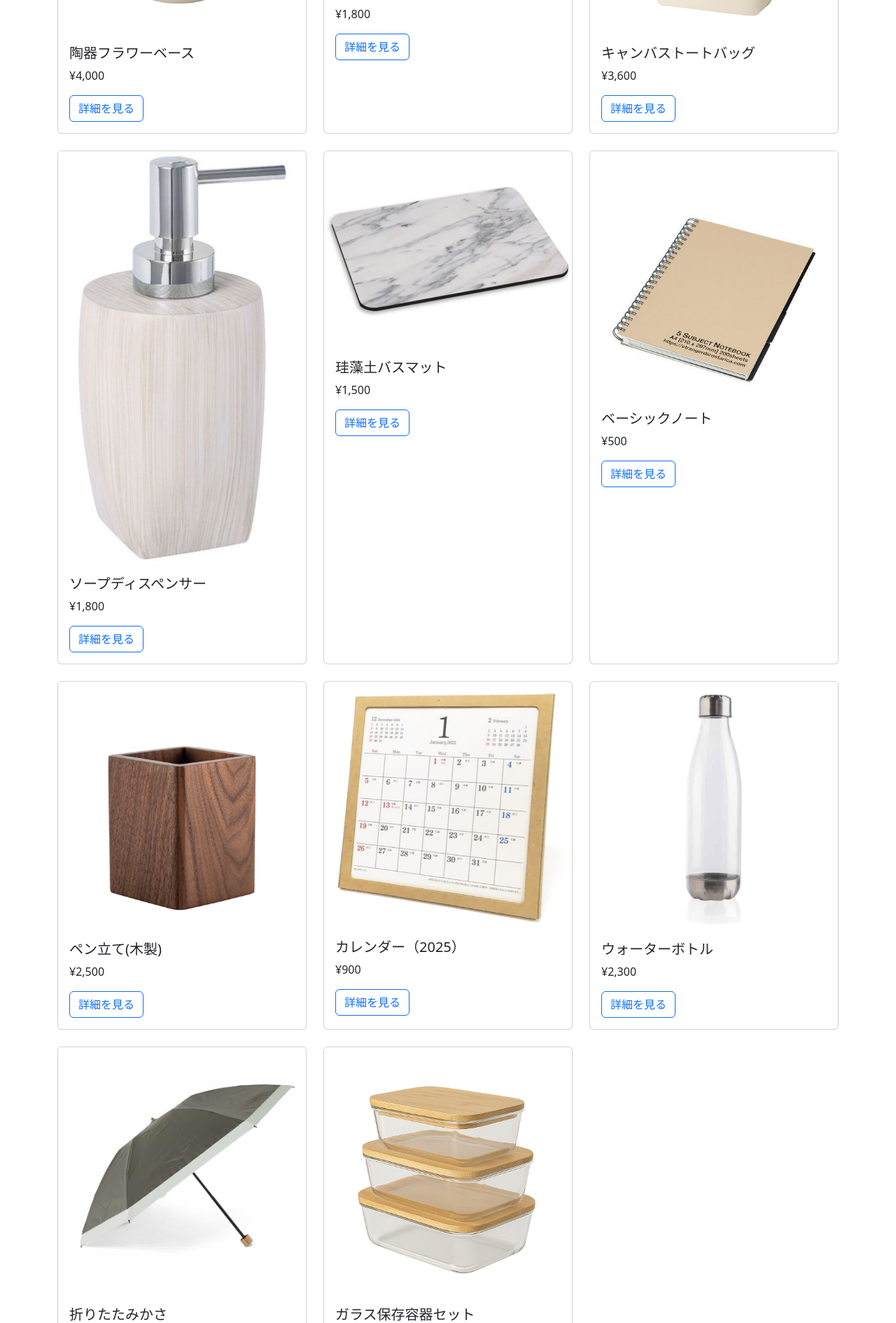
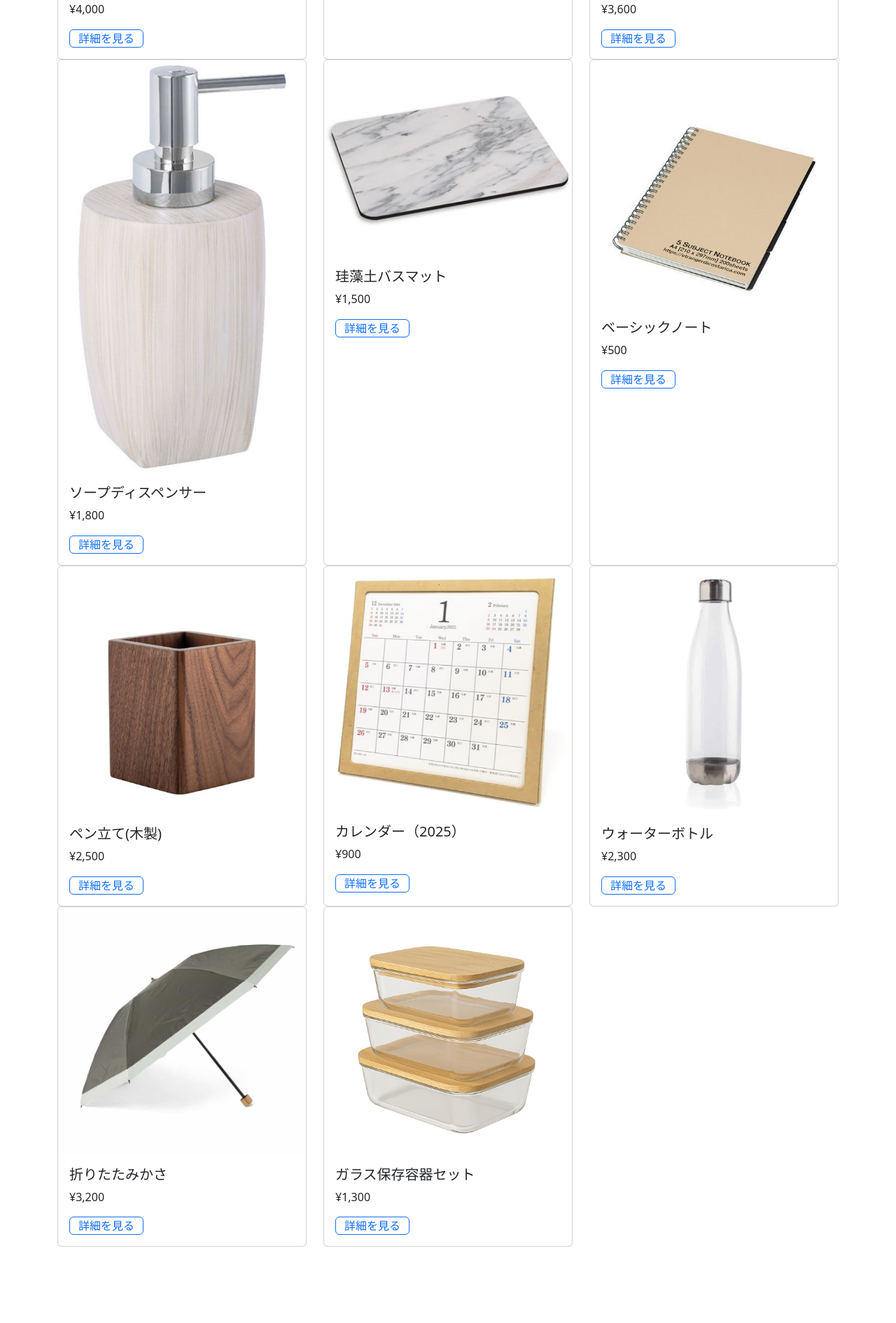
Before and after one commit to Rikumt12/simplezakka, a Spring Boot app: page / in a window 1280 px wide. Shown: the part 1508-3398 px from the top of the page at 70% size. After the commit the page ends 3289 px from the top, so only its background shows below. Run offline with Spring Boot 4, Linux system fonts and the light colour scheme; data comes from the database, SQL or seed files in the repository; some of the project's set-up classes (security, data sources, template engines, error pages and the like) are left out, and stand-ins take their place.

Commit message:
余白修正

```diff
--- a/src/main/resources/static/style.css
+++ b/src/main/resources/static/style.css
@@ -16,9 +16,20 @@
 
 .card-body {
     margin-bottom: 0;
-    padding-bottom: 1rem; /* 必要なら調整 */
+    padding-bottom: 1rem;
 }
 
 .product-card .btn {
     margin-bottom: 0;
 }
+
+.col,
+.product-card,
+.product-card .btn,
+#products-container,
+.row {
+  margin-bottom: 0 !important;
+  padding-bottom: 0 !important;
+  padding-top: 0 !important;
+  margin-top: 0 !important;
+}
```
